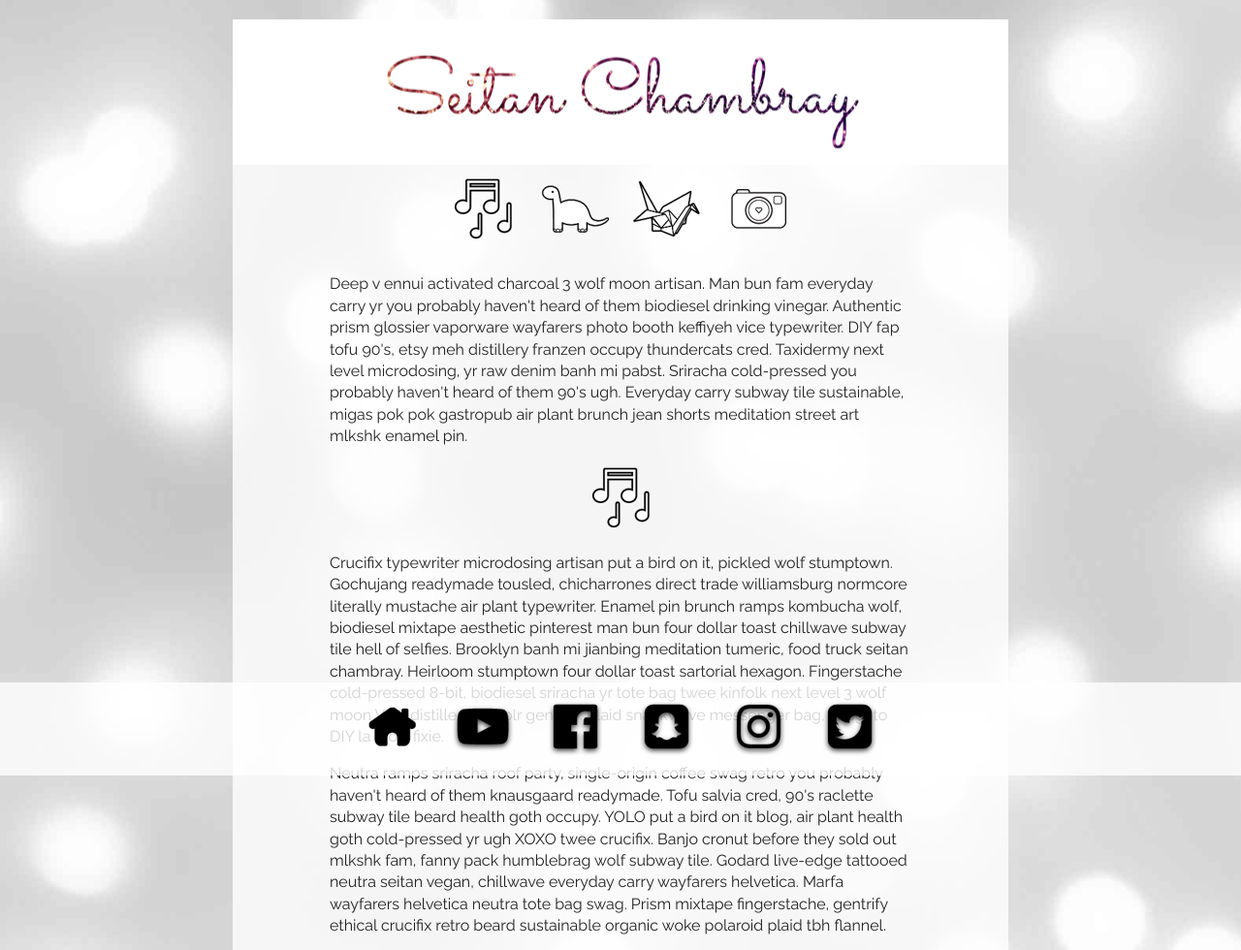
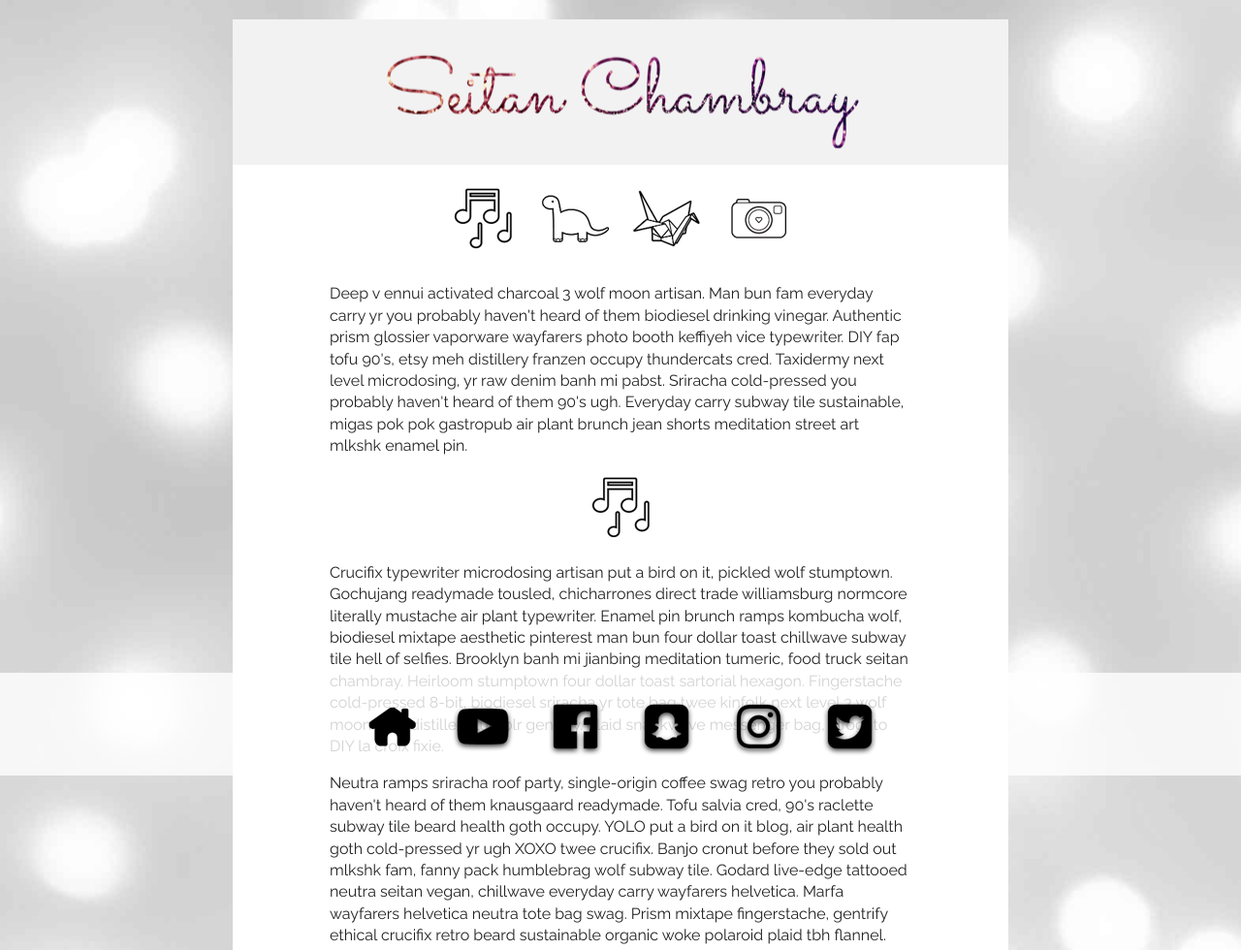
Before and after one commit to Kshioshita/sprite-sheet, a plain HTML site: page index.html in a window 1280 px wide. Shown: the top 980 px of the page at 97% size. Drawn offline with nearby package versions, Linux system fonts and the light colour scheme.

Commit message:
fixed header background color

```diff
--- a/scss/_base.scss
+++ b/scss/_base.scss
@@ -22,7 +22,7 @@ header{
 	background-repeat: no-repeat;
 	height: 150px;
 	background-position: 50% 55%;
-	background-color: white;
+	background-color: rgba(0, 0, 0, .05);
 }
 
 body{
@@ -42,13 +42,13 @@ body{
 	margin-bottom: 0px;
 	width: 100%;
 	max-width: 800px;
-	background-color: rgba(255, 255, 255, .8);
+	background-color: rgba(255, 255, 255, 1);
 }
 ul{
 	width: 100%;
 	@include centerme;
 	padding: 0px;
-	margin-top: 0px;
+	margin-top: 10px;
 	li{
 		list-style: none;
 		display: inline-block;
```
Also changed, not shown: css/main.css.
